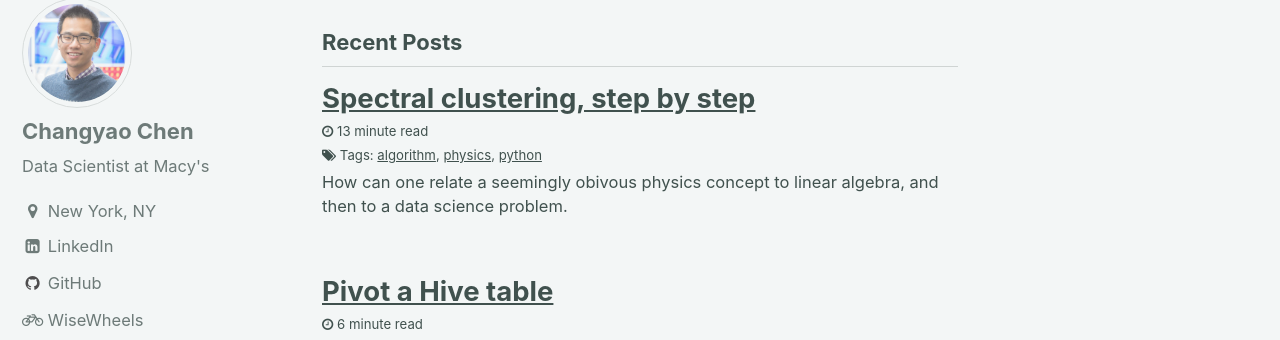
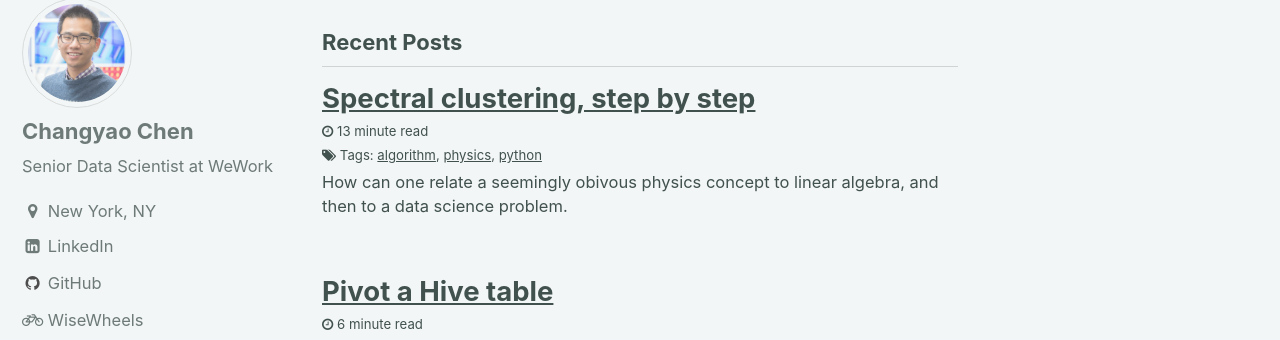
Before and after one commit to changyaochen/changyaochen.github.io, a Jekyll site: the page built from index.html, in a window 1280 px wide. Shown: the part 146-486 px from the top of the page. Built offline with Jekyll 4.4.1, drawn with Linux system fonts in a browser that asks for light colours; the list of posts is cut into pages by our own code; comment, search, counter and statistics services are not loaded.

Commit message:
update info

```diff
--- a/_config.yml
+++ b/_config.yml
@@ -98,7 +98,7 @@ analytics:
 author:
   name             : "Changyao Chen"
   avatar           : "/assets/images/bio-photo.jpg"
-  bio              : "Data Scientist at Macy's"
+  bio              : "Senior Data Scientist at WeWork"
   location         : "New York, NY"
   email            :
   uri              :
```
